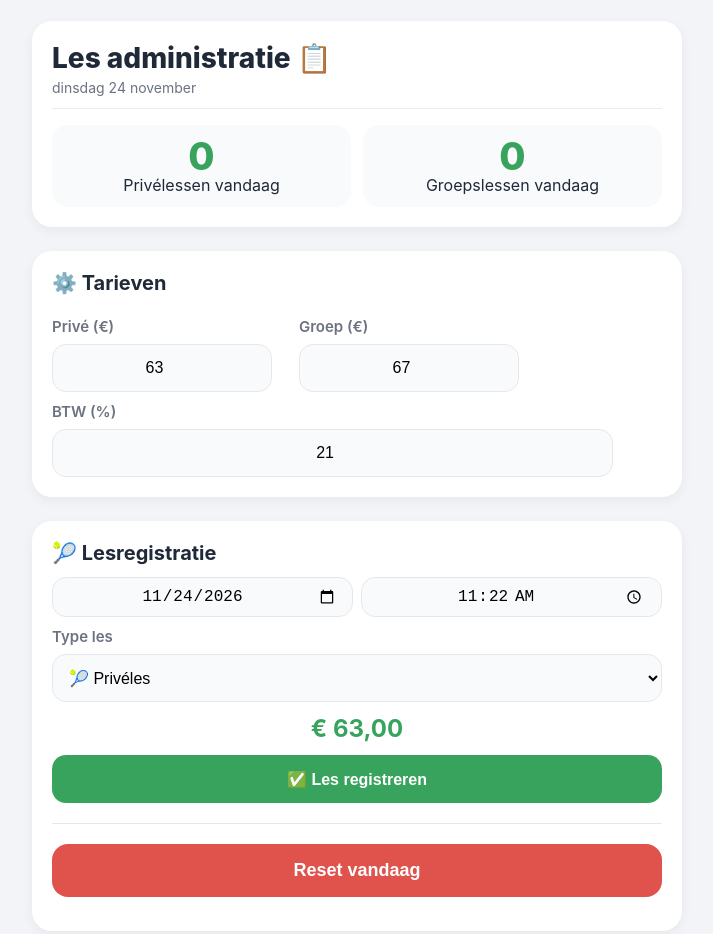
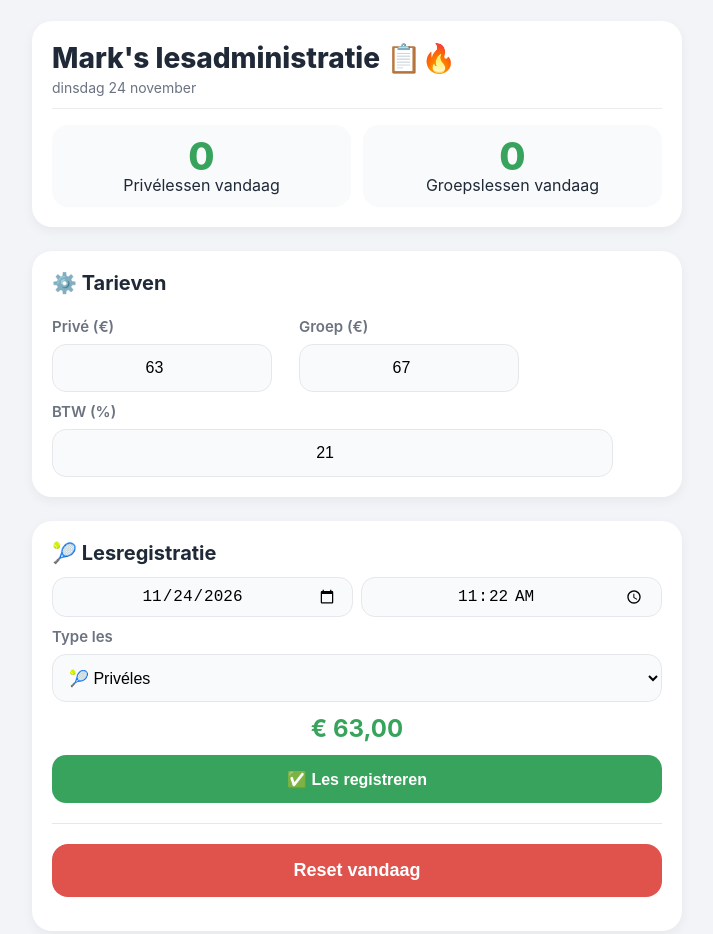
Before and after one commit to nnzfcjbkjp-boop/Tennis-app-, a plain HTML site: page index.html in a window 1280 px wide. Shown: the top 934 px of the page, without its empty margins (283-996 px from the left). Drawn offline with Linux system fonts and the light colour scheme.

Commit message:
Update index.html

```diff
--- a/index.html
+++ b/index.html
@@ -4,7 +4,7 @@
 <head>
     <meta charset="UTF-8">
     <meta name="viewport" content="width=device-width, initial-scale=1.0">
-    <title>Coach's Administration 📋 </title>
+    <title> Mark's lesadministratie 📋🔥 </title>
     <link rel="stylesheet" href="style.css">
 </head>
 
@@ -17,7 +17,7 @@
     <div class="dashboard-header">
 
         <div class="dashboard-title">
-             Les administratie 📋
+             Mark's lesadministratie 📋🔥
         </div>
 
         <div id="datum" class="dashboard-date"></div>
```
